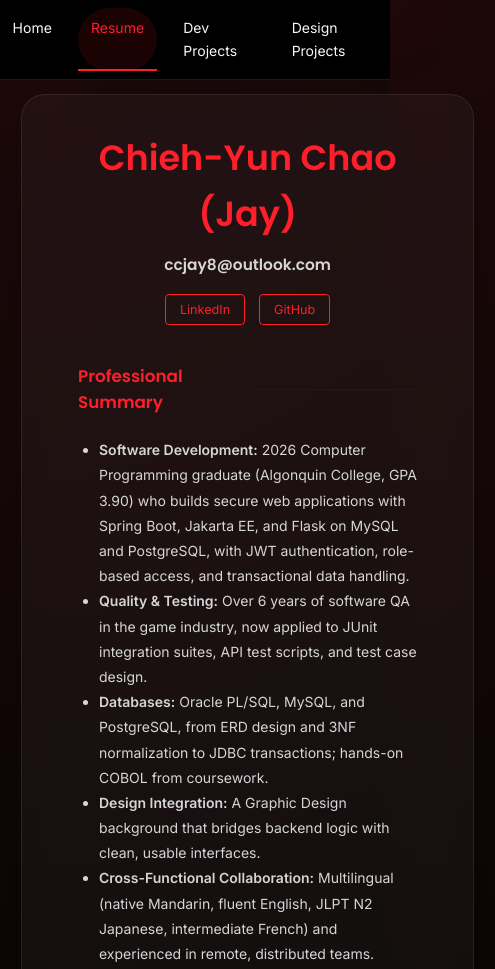
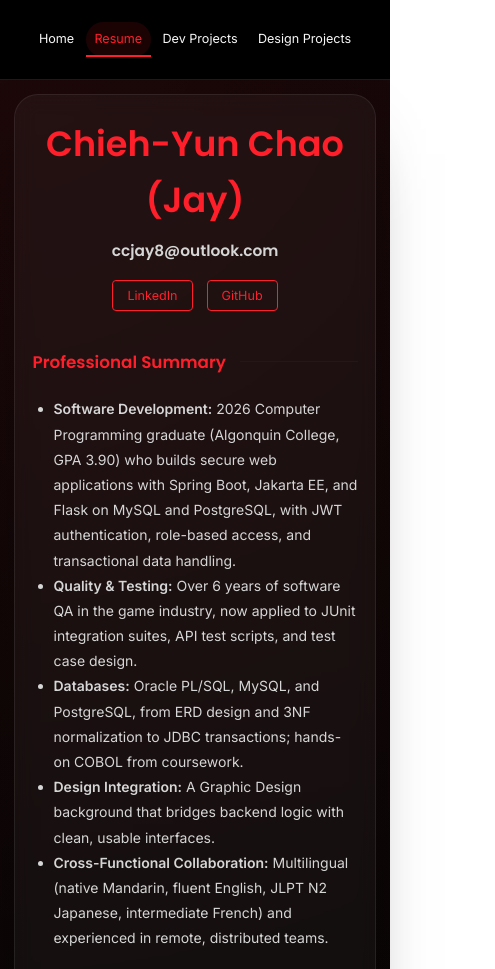
Before and after one commit to crimson95/Portfolio, a plain HTML site: page resume.html in a window 390 px wide. Shown: the top 969 px of the page, 495 px wide, since content can reach past the window. Drawn offline with Linux system fonts and the light colour scheme.

Commit message:
made responsive on small screens.

```diff
--- a/css/style.css
+++ b/css/style.css
@@ -620,10 +620,39 @@ footer p {
 /* =========================================
    9. Responsive Design
    ========================================= */
+/* Keep the main container full width so it never shrinks to fit its content */
+.container {
+    width: 100%;
+}
+
+/* Decorative heading line: flexible, at most 200px, shrinks on narrow screens */
+h4::after {
+    width: auto;
+    flex: 1;
+    max-width: 200px;
+    min-width: 1rem;
+}
+
 @media (max-width: 768px) {
     html { font-size: 14px; }
     h1 { font-size: 2rem; }
-    .container { padding: calc(var(--nav-height) + 1rem) 1.5rem 2rem 1.5rem; }
+    .container { padding: calc(var(--nav-height) + 1rem) 1rem 2rem 1rem; }
     nav { gap: 1rem; }
     #me { width: 120px; height: 120px; }
+
+    /* Reduce card padding so content gets the screen width */
+    .page-card,
+    .hero-card { padding: 1.5rem 1.25rem; }
+    .project-card { padding: 1.25rem; }
 }
+
+/* Small phones: smaller nav links that never wrap */
+@media (max-width: 480px) {
+    header { padding: 0 0.5rem; }
+    nav { gap: 0.25rem; }
+    nav a {
+        font-size: 0.9rem;
+        padding: 0.5rem 0.6rem;
+        white-space: nowrap;
+    }
+}
```
Also changed, not shown: index.html (+1 -1 lines).
